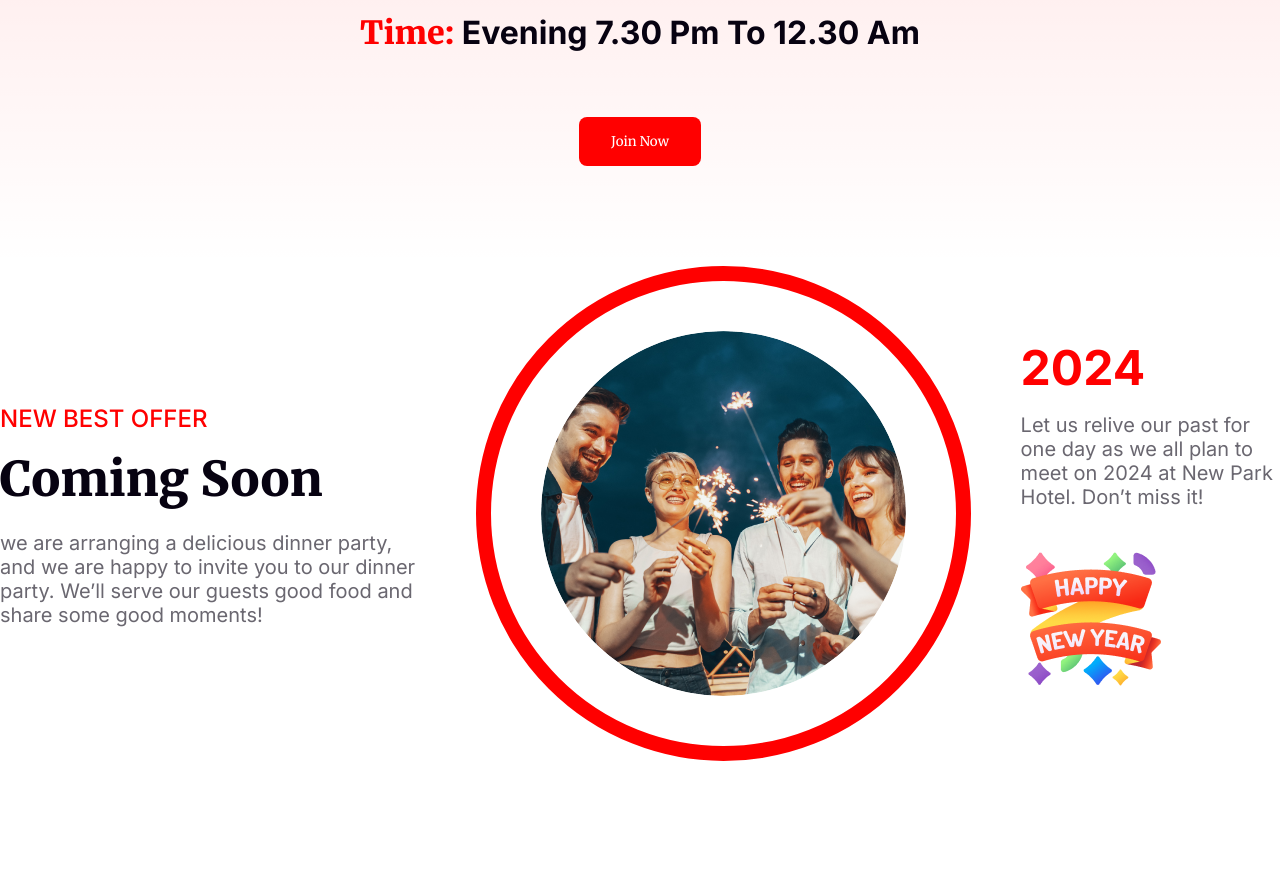
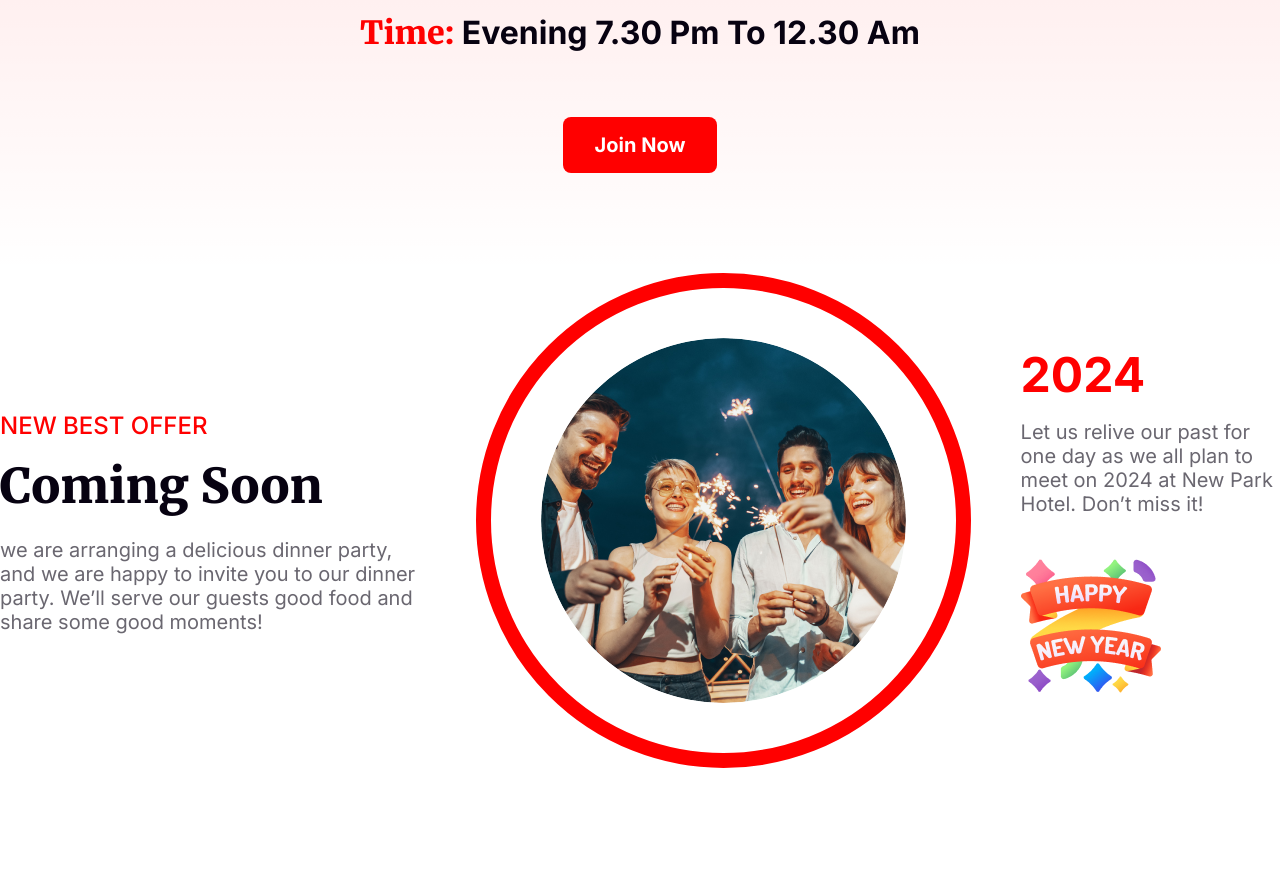
Before and after one commit to Mahmudd09/new_year_mission, a plain HTML site: page index.html in a window 1280 px wide. Shown: the part 2659-3541 px from the top of the page. Drawn offline with Linux system fonts and the light colour scheme.

Commit message:
Update style.css

```diff
--- a/css/style.css
+++ b/css/style.css
@@ -160,6 +160,9 @@
 	margin-top: 48px;
 	cursor: pointer;
 	transition: ease-in .5s;
+  font-family: Inter;
+  font-size: 20px;
+  font-weight: 700;
 }
 .party_place_text button:hover{
   background-color: rgb(80, 2, 2);
```
